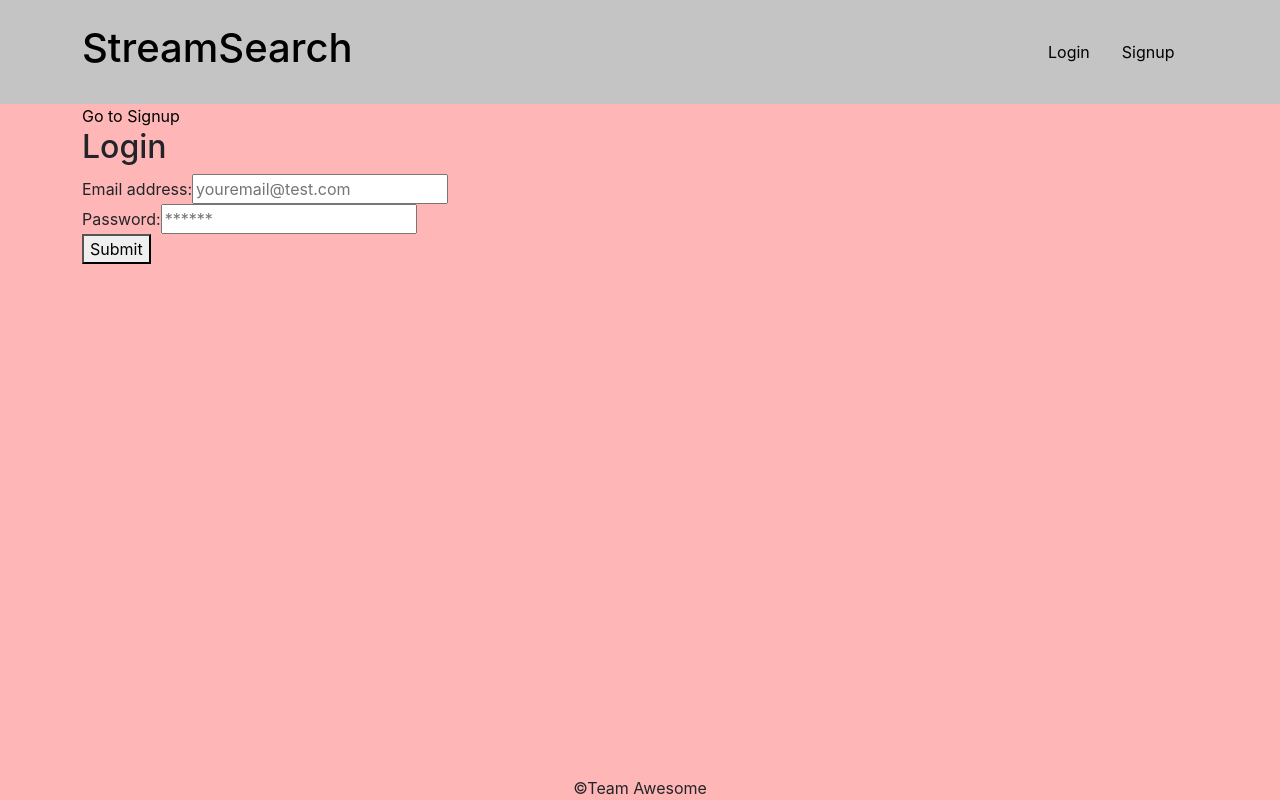
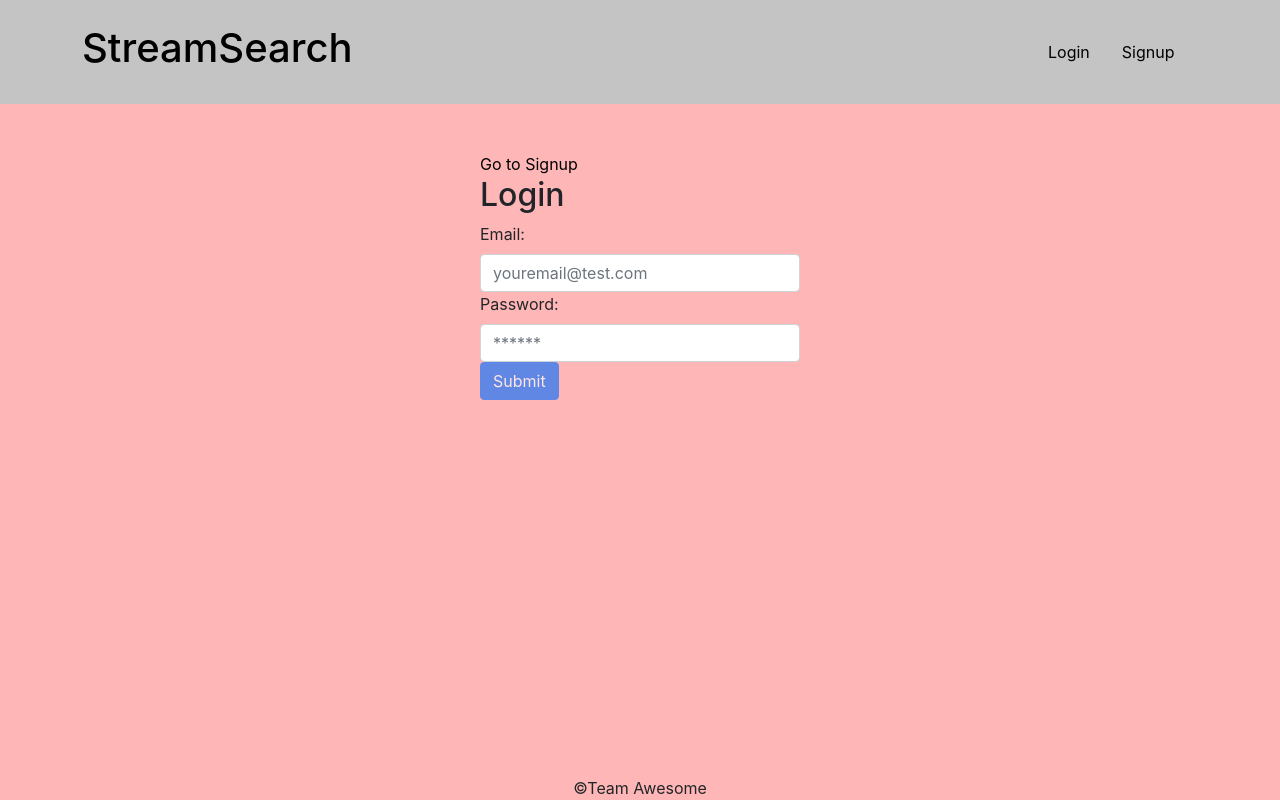
Before and after one commit to RayTakemura/StreamSearch, a React (Create React App) app in the folder client/: page /login in a window 1280 px wide. Built offline with nearby package versions, Linux system fonts and the light colour scheme.

Commit message:
minor bug fix on login-signup and fixed some UI

```diff
--- /dev/null
+++ b/client/src/pages/Login.css
@@ -0,0 +1,9 @@
+.login {
+    width: 25%;
+}
+
+@media screen and (max-width: 600px) {
+    .login {
+        width: 75%;
+    }
+}
--- a/client/src/pages/Login.js
+++ b/client/src/pages/Login.js
@@ -1,13 +1,28 @@
-import React, { useState } from "react";
+import React, { useState, useEffect } from "react";
 import { useMutation } from '@apollo/react-hooks';
 import { Link } from "react-router-dom";
 import { LOGIN } from "../utils/mutations"
 import Auth from "../utils/auth";
+import { Form, Button, Alert } from 'react-bootstrap';
+import './Login.css'
 
-function Login(props) {
+function Login() {
   const [formState, setFormState] = useState({ email: '', password: '' })
-  //const validated = useState(false);
+  const [validated, setValidated] = useState(false);
   const [login, { error }] = useMutation(LOGIN);
+
+  const [showAlert, setShowAlert] = useState(false);
+  const [emailErr, setEmailErr] = useState(false);
+  const [passErr, setPassErr] = useState(false);
+
+  useEffect(() => {
+    //validate();
+    if (error) {
+      setShowAlert(true);
+    } else {
+      setShowAlert(false);
+    }
+  }, [error]);
 
   const handleFormSubmit = async event => {
     event.preventDefault();
@@ -21,6 +36,8 @@ function Login(props) {
   };
 
   const handleChange = event => {
+    validate();
+    validatePass();
     const { name, value } = event.target;
     setFormState({
       ...formState,
@@ -28,46 +45,82 @@ function Login(props) {
     });
   };
 
+  const validEmail = new RegExp(
+    '^[a-zA-Z0-9._:$!%-]+@[a-zA-Z0-9.-]+.[a-zA-Z]$'
+  );
+
+  const validate = () => {
+    console.log(formState.email)
+    if (!validEmail.test(formState.email)) {
+       setEmailErr(true);
+       return true;
+    }
+    setEmailErr(false);
+    return false;
+ };
+
+ const validatePass = () => {
+    console.log(formState.password)
+  if (!(formState.password.length > 4)) {
+     setPassErr(true);
+     return true;
+  }
+  setPassErr(false);
+  return false;
+};
+
   return (
-    <div className="container">
-      <Link to="/signup">
-        Go to Signup
-      </Link>
+    <div className="my-5 d-flex justify-content-center ">
+      <div className="login" >
+        <Link to="/signup">
+          Go to Signup
+        </Link>
 
-      <h2>Login</h2>
-      <form onSubmit={handleFormSubmit}>
-        <div className="email">
-          <label htmlFor="email">Email address:</label>
-          <input
+        <h2>Login</h2>
+      <Form noValidate validated={validated}  onSubmit={handleFormSubmit}>
+        <Alert
+          dismissible onClose={() => setShowAlert(false)} show={showAlert} variant='danger'>
+          Something went wrong with your log-in
+        </Alert>
+        <Form.Group className="email">
+          <Form.Label htmlFor="email">Email:</Form.Label>
+          <Form.Control
             placeholder="youremail@test.com"
             name="email"
             type="email"
             id="email"
+            onBlur={handleChange}
             onChange={handleChange}
+            value={formState.email}
+            required
           />
-        </div>
-        <div className="password">
-          <label htmlFor="pwd">Password:</label>
-          <input
+        </Form.Group>
+        <Form.Group className="password">
+          <Form.Label htmlFor="pwd">Password:</Form.Label>
+          <Form.Control
             placeholder="******"
             name="password"
             type="password"
             id="pwd"
+            onBlur={handleChange}
             onChange={handleChange}
+            value={formState.password}
+            required
           />
+        </Form.Group>
+        <div className="submit-btn">
+          <Button disabled={!(formState.email && !emailErr && !passErr && formState.password )} type="submit">
+            Submit
+          </Button>
         </div>
-        {
-          error ? <div>
-            <p className="error-text" >The provided credentials are incorrect</p>
-          </div> : null
-        }
-        <div className="submit-btn">
-          <button type="submit">
-            Submit
-          </button>
-        </div>
-      </form>
+        {emailErr && <p>Your email is invalid</p>}
+        {passErr  && <p>Your password is too short</p>}
+        {error && <div>log in failed</div>}
+      </Form>
     </div>
+    </div>
+
+
   );
 }
 
--- /dev/null
+++ b/client/src/pages/Signup.css
@@ -0,0 +1,9 @@
+.signup {
+    width: 25%;
+}
+
+@media screen and (max-width: 600px) {
+    .signup {
+        width: 75%;
+    }
+}
--- a/client/src/pages/Signup.js
+++ b/client/src/pages/Signup.js
@@ -4,6 +4,7 @@ import { useMutation } from '@apollo/react-hooks';
 import Auth from "../utils/auth";
 import { ADD_USER } from "../utils/mutations";
 import { Form, Button, Alert } from 'react-bootstrap';
+import './Signup.css'
 
 function Signup() {
   const [formState, setFormState] = useState({ username: '', email: '', password: '' });
@@ -61,7 +62,7 @@ function Signup() {
   );
 
   const validate = () => {
-
+    console.log(formState.email)
     if (!validEmail.test(formState.email)) {
        setEmailErr(true);
        return true;
@@ -71,7 +72,7 @@ function Signup() {
  };
 
  const validatePass = () => {
-
+    console.log(formState.password)
   if (!(formState.password.length > 5)) {
      setPassErr(true);
      return true;
@@ -82,8 +83,8 @@ function Signup() {
 
   return (
 
-
-    <div className="login">
+    <div className="my-5 d-flex justify-content-center ">
+      <div className="signup">
         <Link to="/login">
           Go to Login
         </Link>
@@ -101,6 +102,7 @@ function Signup() {
               type="username"
               id="username"
               onChange={handleChange}
+              onBlur={handleChange}
               value={formState.username}
               required
             />
@@ -115,6 +117,7 @@ function Signup() {
               name="email"
               type="email"
               id="email"
+              onBlur={handleChange}
               onChange={handleChange}
               value={formState.email}
               required
@@ -127,6 +130,7 @@ function Signup() {
               name="password"
               type="password"
               id="pwd"
+              onBlur={handleChange}
               onChange={handleChange}
               value={formState.password}
               required
@@ -142,6 +146,8 @@ function Signup() {
           {error && <div>sign up failed</div>}
         </Form>
       </div>
+    </div>
+
   );
 
 }
```
Also changed, not shown: client/src/index.css (line endings or trailing spaces). Lines whose indentation alone changed are shown as unchanged.
